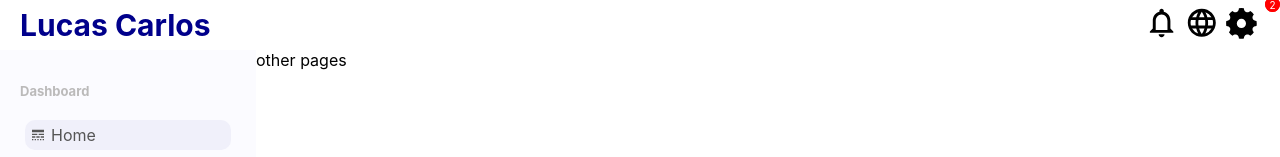
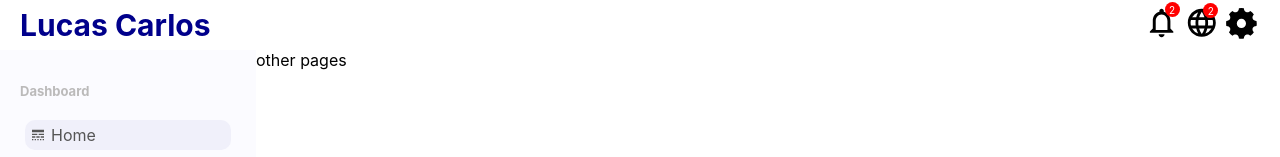
Before and after one commit to lucas9121/dashboard, a React (Create React App) app: page / in a window 1280 px wide. Shown: the top 157 px of the page. Built offline with nearby package versions, Linux system fonts and the light colour scheme.

Commit message:
adding css styles

```diff
--- a/src/App.css
+++ b/src/App.css
@@ -36,7 +36,7 @@
   gap: 5px;
 }
 
-.Icons {
+.Header-icons {
   position: relative;
   cursor: pointer;
 }
```
